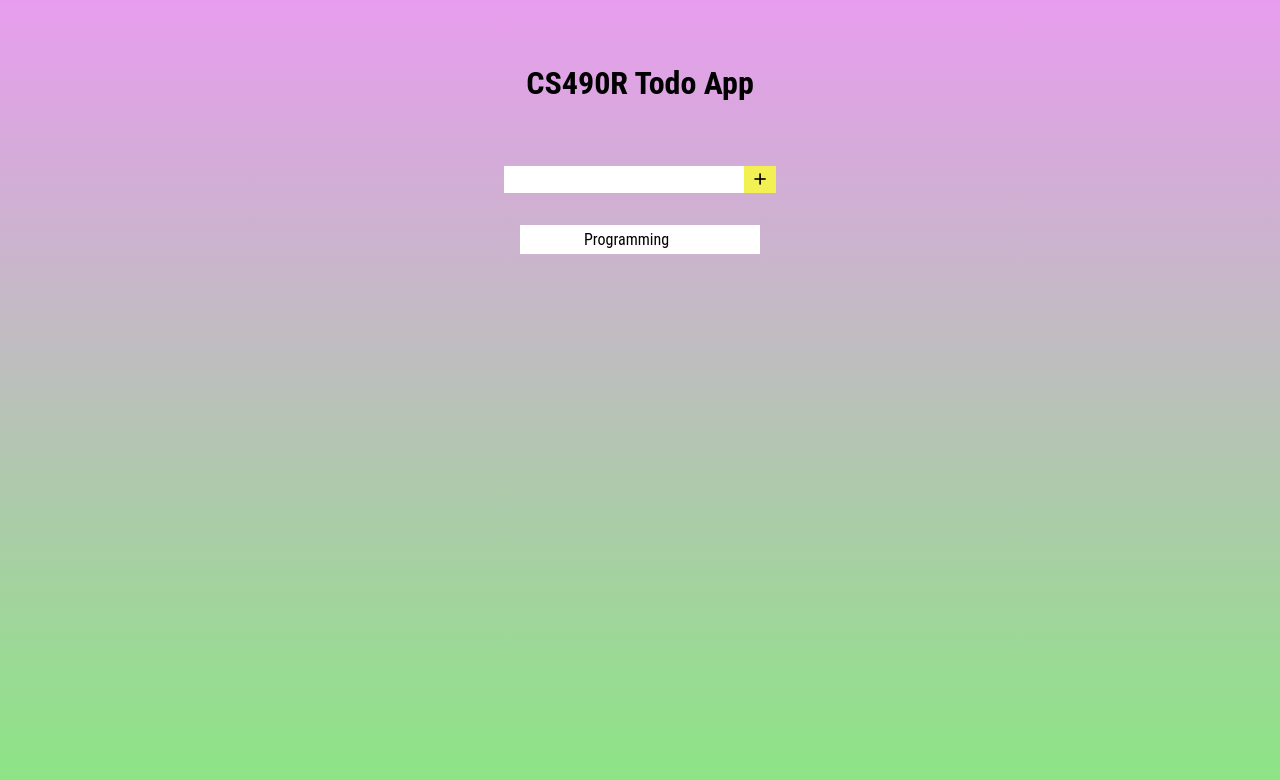
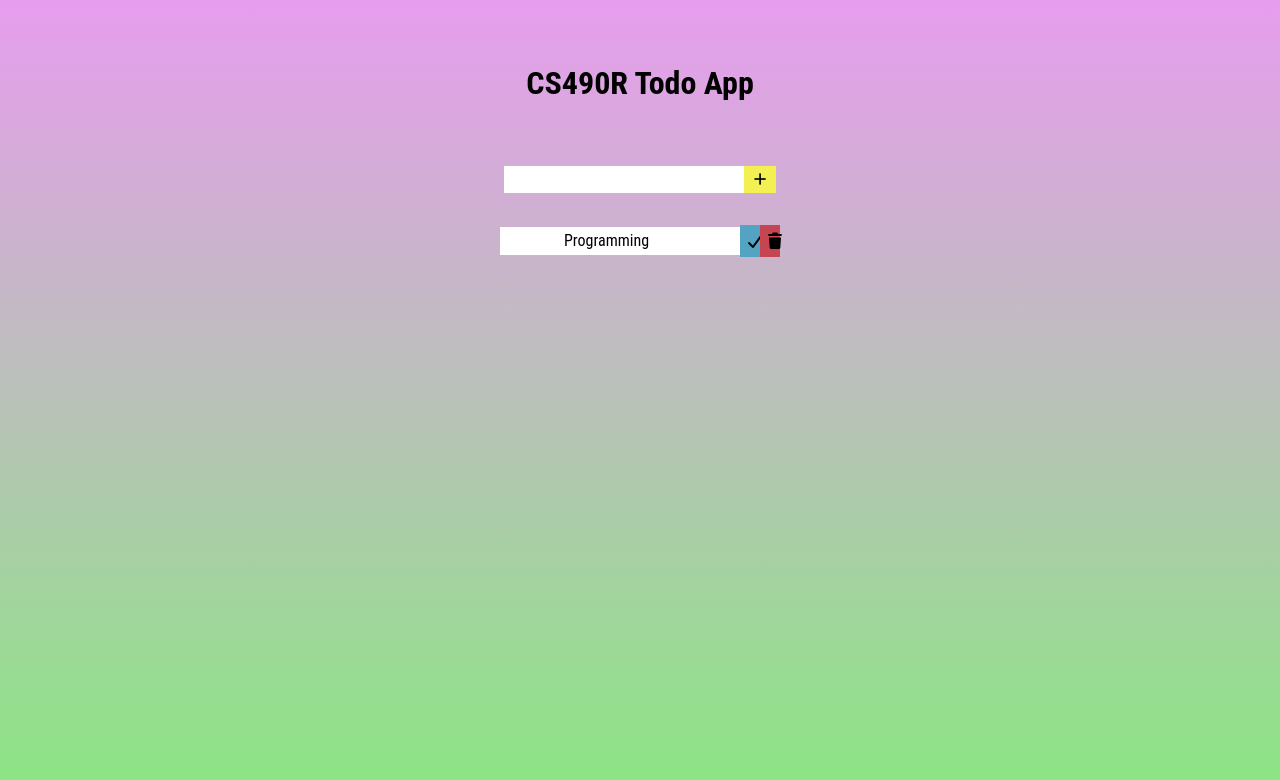
Before and after one commit to Monaka227/CS490R-LearnFrontEnd, a React (Create React App) app in the folder todoapp-youtube/: page / in a window 1280 px wide. Shown: the top 780 px of the page. Built offline with nearby package versions, Linux system fonts and the light colour scheme.

Commit message:
add check and trash button

```diff
--- a/todoapp-youtube/src/components/TodoList.jsx
+++ b/todoapp-youtube/src/components/TodoList.jsx
@@ -8,6 +8,12 @@ export const TodoList = () => {
                 <div className="todoText">
                     <span>Programming</span>
                 </div>
+                <div className="icons">
+                    <i class="fa-solid fa-check"></i>
+                </div>
+                <div className="icons">
+                    <i class="fa-solid fa-trash"></i>
+                </div>
             </div>
         </div>
 
```
